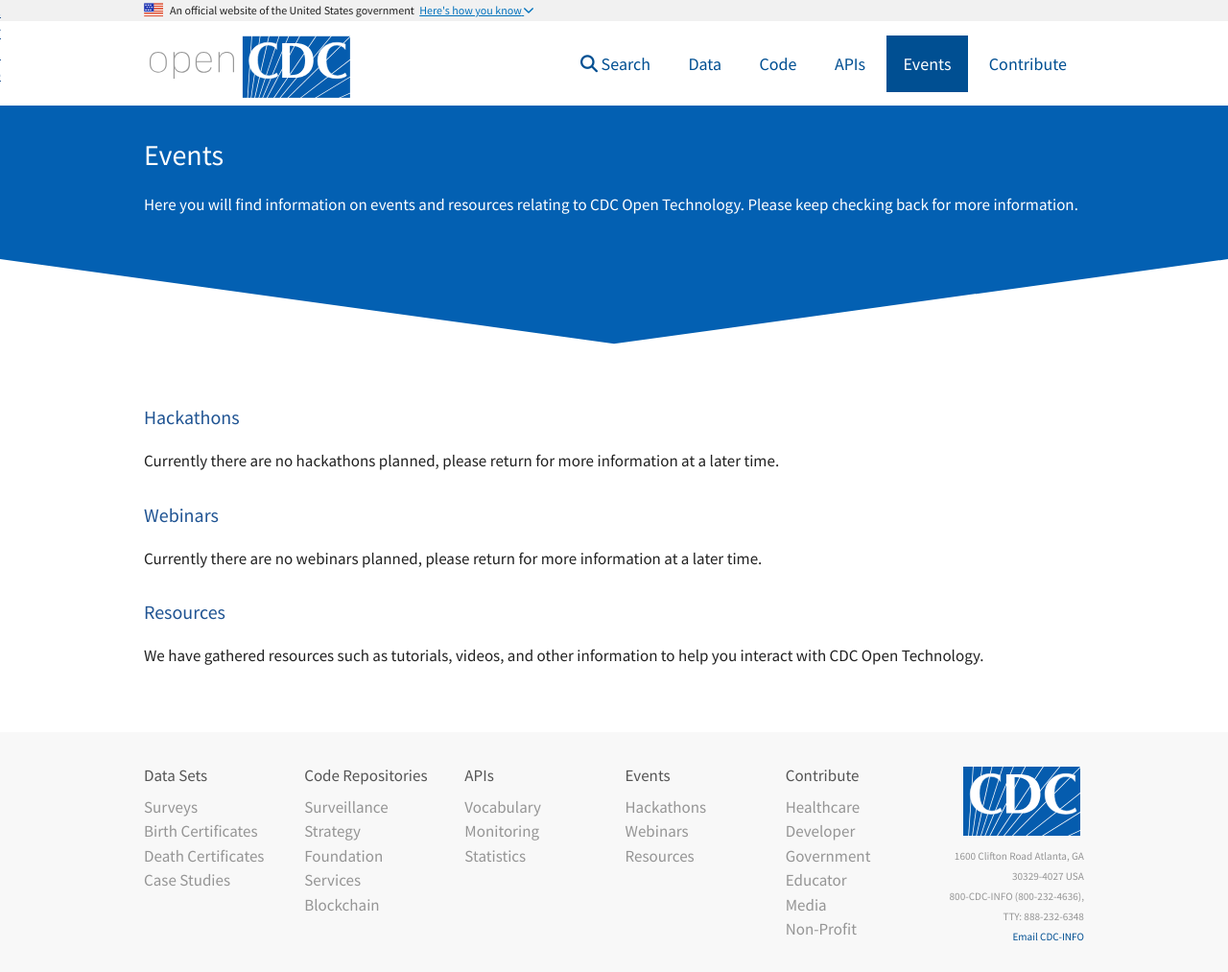
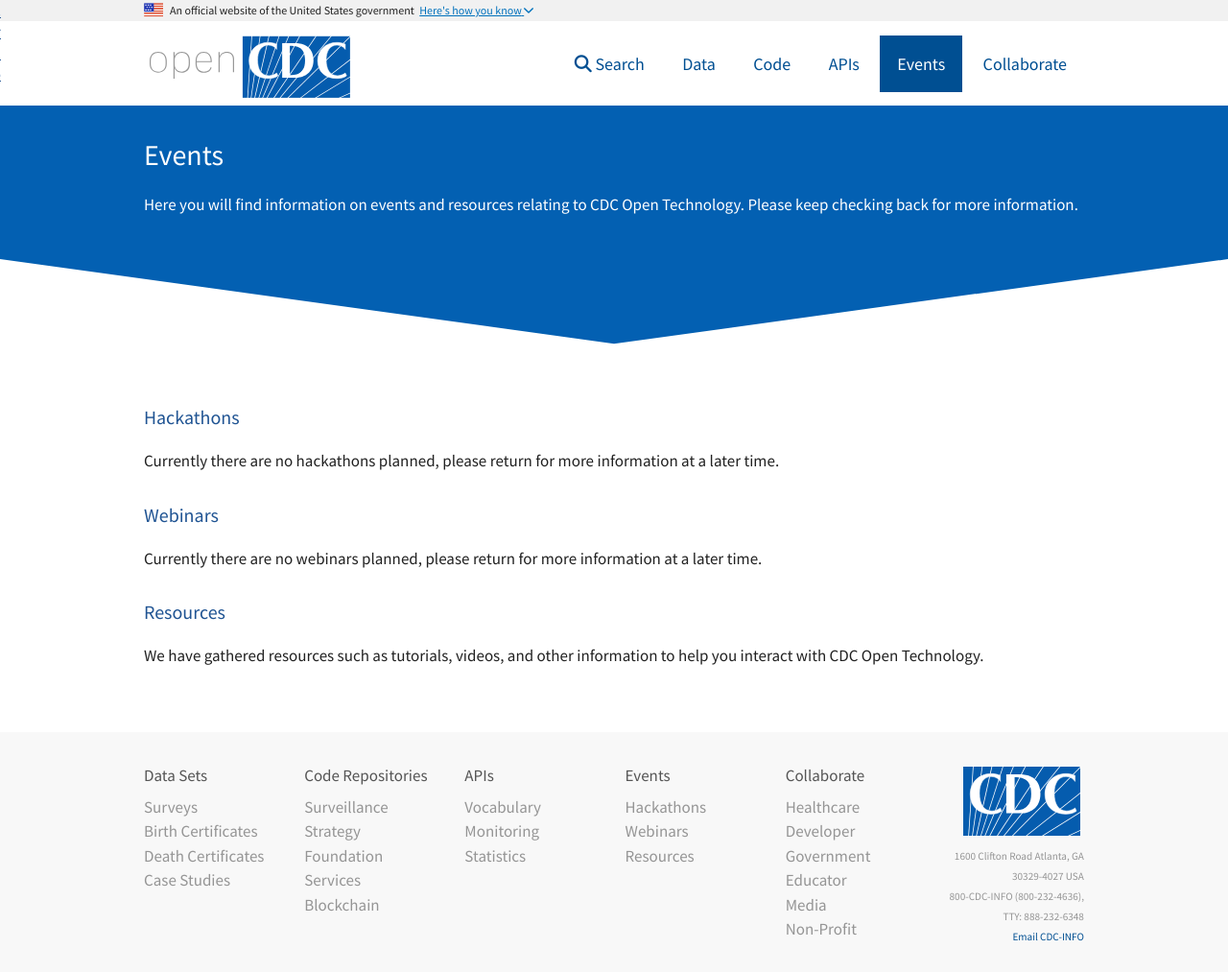
Before and after one commit to CDCgov/opencdc, a Jekyll site: the page built from pages/events.md, in a window 1280 px wide. Shown: the whole page at 96% size. Built offline with Jekyll 4.4.1, drawn with Linux system fonts in a browser that asks for light colours; nearby versions of some CDN libraries.

Commit message:
Changing contribute to collaborate

```diff
--- a/_data/navigation.yml
+++ b/_data/navigation.yml
@@ -7,8 +7,8 @@
     url: /apis.html
   - label: Events
     url: /events.html
-  - label: Contribute
-    url: /contribute.html
+  - label: Collaborate
+    url: /collaborate.html
 
 footer:
   - title: Data Sets
@@ -49,8 +49,8 @@
         id: webinars
       - label: Resources
         id: resources
-  - title: Contribute
-    url: /contribute.html
+  - title: Collaborate
+    url: /collaborate.html
     items:
       - label: Healthcare
         id: healthcare
--- a/_layouts/home.html
+++ b/_layouts/home.html
@@ -24,9 +24,9 @@
       {% endif %}
       <section class="usa-section roles">
         <div class="usa-grid">
-          {% for role in site.data.contribute %}
+          {% for role in site.data.collaborate %}
           <div class="usa-width-one-sixth">
-            <a href="{{ '/contribute.html' | prepend: site.baseurl | append: '#' | append: role.id }}">
+            <a href="{{ '/collaborate.html' | prepend: site.baseurl | append: '#' | append: role.id }}">
               <img src="{{ site.baseurl }}/assets/img/{{ role.icon }}.svg" alt="{{ role.title }}">
               <h4>{{ role.title }}</h4>
             </a>
--- a/pages/contribute.html
+++ b/pages/collaborate.html
@@ -1,13 +1,13 @@
 ---
 layout: page
-title: Contribute
-permalink: /contribute.html
-category: contribute
-banner-heading: Contribute
-banner-text: There are many different ways you can contribute to Open CDC technology and begin using CDC data, APIs and code. Find your role below and see how you can get started.
+title: Collaborate
+permalink: /collaborate.html
+category: collaborate
+banner-heading: Collaborate
+banner-text: There are many different ways you can use Open CDC technology to collaborate and begin using CDC data, APIs and code. Find your role below and see how you can get started.
 ---
 
-{% for role in site.data.contribute %}
+{% for role in site.data.collaborate %}
 <section class="usa-section roles" id="{{ role.id }}">
   <div class="usa-grid">
     <div class="usa-width-one-sixth icon">
```
Also changed, not shown: _data/collaborate.yml (renamed from _data/contribute.yml).
